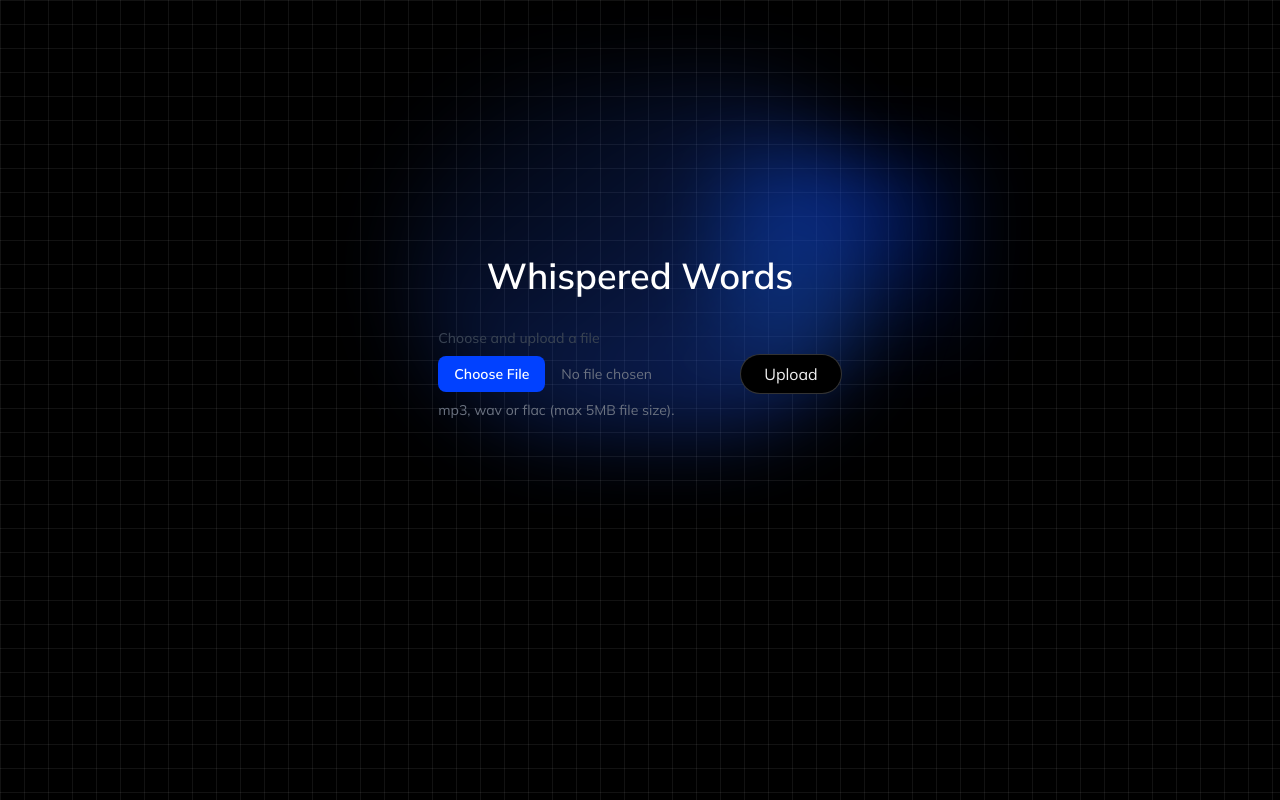
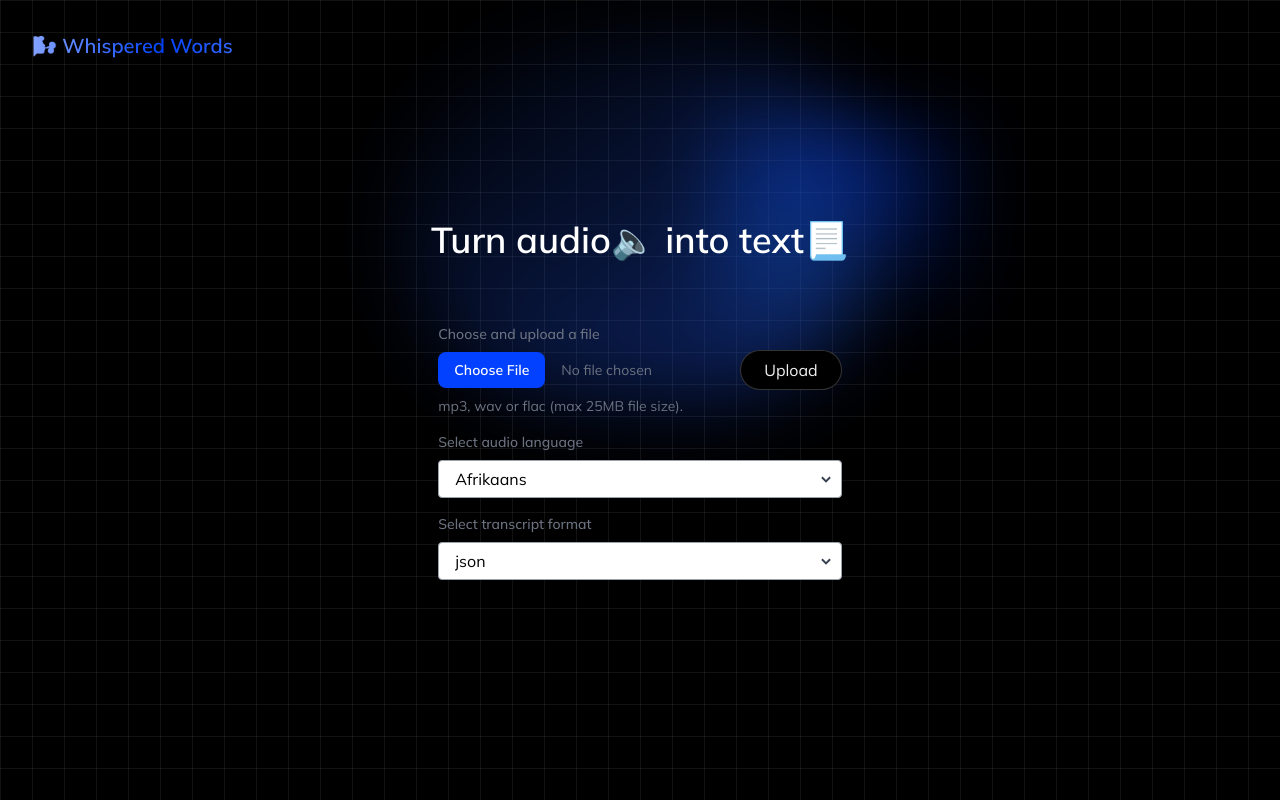
Before and after one commit to OkanBilal/whispered-words, a Next.js app: page / in a window 1280 px wide. Built offline with nearby package versions, Linux system fonts and the light colour scheme.

Commit message:
add supported language and response format

```diff
--- /dev/null
+++ b/app/components/header.tsx
@@ -0,0 +1,14 @@
+import React from "react";
+
+export default function Header() {
+  return (
+    <header className="flex items-center p-8">
+      <span
+        className="text-xl font-semibold animate-text-gradient bg-gradient-to-r from-[#cad7ff] via-[#0141ff] to-[#94aefb]
+    bg-[200%_auto] bg-clip-text text-transparent"
+      >
+        🌬️ Whispered Words
+      </span>
+    </header>
+  );
+}
--- /dev/null
+++ b/app/components/select-format.tsx
@@ -0,0 +1,42 @@
+import React from "react";
+
+interface SelectFormatProps {
+  options: Array<string>;
+  onChange: (event: React.ChangeEvent<HTMLSelectElement>) => void;
+  defaultValue?: string;
+}
+export default function SelectFormat({
+  options,
+  onChange,
+  defaultValue,
+}: SelectFormatProps) {
+  return (
+    <div className="mt-4">
+      <label className="block my-2 text-sm font-medium text-gray-500">
+        Select transcript format
+      </label>
+      <div className="relative flex items-center">
+        <select
+          onChange={onChange}
+          defaultValue={defaultValue}
+          className="block text-black appearance-none w-full bg-white border border-gray-400 hover:border-gray-500 px-4 py-2 pr-8 rounded shadow leading-tight focus:outline-none focus:shadow-outline"
+        >
+          {options.map((item, index) => (
+            <option className="text-black" key={index} value={item}>
+              {item}
+            </option>
+          ))}
+        </select>
+        <div className="absolute pointer-events-none text-gray-700 right-2">
+          <svg
+            className="fill-current h-4 w-4"
+            xmlns="http://www.w3.org/2000/svg"
+            viewBox="0 0 20 20"
+          >
+            <path d="M5.705 7l4.295 4.295L14.295 7 16 8.705l-6 6-6-6z" />
+          </svg>
+        </div>
+      </div>
+    </div>
+  );
+}
--- /dev/null
+++ b/app/components/select-language.tsx
@@ -0,0 +1,42 @@
+import React from "react";
+
+interface SelectLangugageProps {
+  options: Array<{
+    iso: string;
+    name: string;
+  }>;
+  onChange: (event: React.ChangeEvent<HTMLSelectElement>) => void;
+  defaultValue?: string;
+}
+
+export default function SelectLangugage({ options, onChange, defaultValue }: SelectLangugageProps) {
+  return (
+    <div className="mt-4">
+      <label className="block mb-2 text-sm font-medium text-gray-500">
+        Select audio language
+      </label>
+      <div className="relative flex items-center">
+        <select
+          onChange={onChange}
+          defaultValue={defaultValue}
+          className="block text-black appearance-none w-full bg-white border border-gray-400 hover:border-gray-500 px-4 py-2 pr-8 rounded shadow leading-tight focus:outline-none focus:shadow-outline"
+        >
+          {options.map((option, index) => (
+            <option className="text-black" key={index} value={option.iso}>
+              {option.name}
+            </option>
+          ))}
+        </select>
+        <div className="absolute pointer-events-none text-gray-700 right-2">
+          <svg
+            className="fill-current h-4 w-4"
+            xmlns="http://www.w3.org/2000/svg"
+            viewBox="0 0 20 20"
+          >
+            <path d="M5.705 7l4.295 4.295L14.295 7 16 8.705l-6 6-6-6z" />
+          </svg>
+        </div>
+      </div>
+    </div>
+  );
+}
--- a/app/components/upload-form.tsx
+++ b/app/components/upload-form.tsx
@@ -3,11 +3,25 @@
 import { useState } from "react";
 import ShootingStarButton from "./button/shooting-star-button";
 import axios from "axios";
+import SelectLangugage from "./select-language";
+import SelectFormat from "./select-format";
+import { supported_languages } from "../data/supported-languages";
+import { response_format } from "../data/response-format";
 
 function Upload() {
   const [file, setFile] = useState(null);
   const [response, setResponse] = useState(null);
+  const [language, setLanguage] = useState(supported_languages[0].iso);
+  const [format, setFormat] = useState(response_format[0]);
   const model = "whisper-1";
+
+  const handleLanguageChange = (event) => {
+    setLanguage(event.target.value);
+  };
+
+  const handleFormatChange = (event) => {
+    setFormat(event.target.value);
+  };
 
   const handleFileChange = (event) => {
     setFile(event.target.files[0]);
@@ -22,6 +36,8 @@ function Upload() {
     const formData = new FormData();
     formData.append("model", model);
     formData.append("file", file);
+    formData.append("language", language);
+    formData.append("response_format", format);
 
     axios
       .post("https://api.openai.com/v1/audio/transcriptions", formData, {
@@ -46,7 +62,7 @@ function Upload() {
           <div className="mr-4">
             <label
               htmlFor="file-upload"
-              className="block text-sm font-medium text-gray-700"
+              className="block text-sm font-medium text-gray-500"
             >
               Choose and upload a file
             </label>
@@ -63,20 +79,29 @@ function Upload() {
             file:text-white
               file:disabled:opacity-50
             file:bg-[#0141ff]
-      hover:file:bg-[#0141ff]
-    "
+            hover:file:bg-[#0141ff]"
             />
             <p
               className="mt-2 text-sm text-gray-500 dark:text-gray-300"
               id="file_input_help"
             >
-              mp3, wav or flac (max 5MB file size).
+              mp3, wav or flac (max 25MB file size).
             </p>
           </div>
           <div>
             <ShootingStarButton>Upload</ShootingStarButton>
           </div>
         </div>
+        <SelectLangugage
+          options={supported_languages}
+          onChange={handleLanguageChange}
+          defaultValue={supported_languages[0].iso}
+        />
+        <SelectFormat
+          options={response_format}
+          onChange={handleFormatChange}
+          defaultValue={response_format[0]}
+        />
       </form>
       {response ? <div>{JSON.stringify(response, null, 2)}</div> : null}
     </div>
--- /dev/null
+++ b/app/data/response-format.tsx
@@ -0,0 +1 @@
+export const response_format = ["json", "text", "srt", "verbose_json", "vtt"];
--- /dev/null
+++ b/app/data/supported-languages.tsx
@@ -0,0 +1,59 @@
+export const supported_languages = [
+  { name: "Afrikaans", iso: "af" },
+  { name: "Arabic", iso: "ar" },
+  { name: "Armenian", iso: "hy" },
+  { name: "Azerbaijani", iso: "az" },
+  { name: "Belarusian", iso: "be" },
+  { name: "Bosnian", iso: "bs" },
+  { name: "Bulgarian", iso: "bg" },
+  { name: "Catalan", iso: "ca" },
+  { name: "Chinese", iso: "zh" },
+  { name: "Croatian", iso: "hr" },
+  { name: "Czech", iso: "cs" },
+  { name: "Danish", iso: "da" },
+  { name: "Dutch", iso: "nl" },
+  { name: "English", iso: "en" },
+  { name: "Estonian", iso: "et" },
+  { name: "Finnish", iso: "fi" },
+  { name: "French", iso: "fr" },
+  { name: "Galician", iso: "gl" },
+  { name: "German", iso: "de" },
+  { name: "Greek", iso: "el" },
+  { name: "Hebrew", iso: "he" },
+  { name: "Hindi", iso: "hi" },
+  { name: "Hungarian", iso: "hu" },
+  { name: "Icelandic", iso: "is" },
+  { name: "Indonesian", iso: "id" },
+  { name: "Italian", iso: "it" },
+  { name: "Japanese", iso: "ja" },
+  { name: "Kannada", iso: "kn" },
+  { name: "Kazakh", iso: "kk" },
+  { name: "Korean", iso: "ko" },
+  { name: "Latvian", iso: "lv" },
+  { name: "Lithuanian", iso: "lt" },
+  { name: "Macedonian", iso: "mk" },
+  { name: "Malay", iso: "ms" },
+  { name: "Marathi", iso: "mr" },
+  { name: "Maori", iso: "mi" },
+  { name: "Nepali", iso: "ne" },
+  { name: "Norwegian", iso: "no" },
+  { name: "Persian", iso: "fa" },
+  { name: "Polish", iso: "pl" },
+  { name: "Portuguese", iso: "pt" },
+  { name: "Romanian", iso: "ro" },
+  { name: "Russian", iso: "ru" },
+  { name: "Serbian", iso: "sr" },
+  { name: "Slovak", iso: "sk" },
+  { name: "Slovenian", iso: "sl" },
+  { name: "Spanish", iso: "es" },
+  { name: "Swahili", iso: "sw" },
+  { name: "Swedish", iso: "sv" },
+  { name: "Tagalog", iso: "tl" },
+  { name: "Tamil", iso: "ta" },
+  { name: "Thai", iso: "th" },
+  { name: "Turkish", iso: "tr" },
+  { name: "Ukrainian", iso: "uk" },
+  { name: "Urdu", iso: "ur" },
+  { name: "Vietnamese", iso: "vi" },
+  { name: "Welsh", iso: "cy" },
+];
--- a/app/layout.tsx
+++ b/app/layout.tsx
@@ -1,6 +1,7 @@
 import type { Metadata } from "next";
 import { Mulish } from "next/font/google";
 import "@/styles/globals.css";
+import Header from "./components/header";
 
 const inter = Mulish({ subsets: ["latin"] });
 
@@ -17,9 +18,10 @@ export default function RootLayout({
   return (
     <html lang="en">
       <body
-        className={`"absolute inset-0 h-full w-full bg-black bg-[linear-gradient(to_right,#ffffff12_1px,transparent_1px),linear-gradient(to_bottom,#ffffff12_1px,transparent_1px)] bg-[size:24px_24px]  mx-auto max-w-6xl  " ${inter.className} `}
+        className={`"absolute inset-0 h-full w-full bg-black bg-[linear-gradient(to_right,#ffffff12_1px,transparent_1px),linear-gradient(to_bottom,#ffffff12_1px,transparent_1px)] bg-[size:32px_32px] " ${inter.className} `}
       >
-        {children}
+        <Header />
+        <main className="relative mx-auto max-w-6xl">{children}</main>
       </body>
     </html>
   );
--- a/app/page.tsx
+++ b/app/page.tsx
@@ -3,10 +3,10 @@ import Upload from "./components/upload-form";
 
 export default function Home() {
   return (
-    <main className="flex min-h-screen flex-col items-center p-40 ">
-      <div className="relative pt-24 flex place-items-center before:absolute before:h-[300px] before:w-[480px] before:-translate-x-1/2 before:rounded-full before:blur-2xl before:content-[''] after:absolute after:-z-20 after:h-[180px] after:w-[240px] after:translate-x-1/3 after:bg-gradient-conic  after:blur-2xl after:content-[''] before:bg-gradient-to-br before:from-transparent before:to-blue-700 before:opacity-50 after:from-sky-900 after:via-[#0141ff] after:opacity-40 before:lg:h-[360px] z-[-1]"></div>
-      <p className=" text-white text-4xl mb-8 font-semibold">Whispered Words</p>
+    <div className="flex  flex-col items-center p-32 ">
+      <div className="relative flex place-items-center before:absolute before:h-[300px] before:w-[480px] before:-translate-x-1/2 before:rounded-full before:blur-2xl before:content-[''] after:absolute after:-z-20 after:h-[180px] after:w-[240px] after:translate-x-1/3 after:bg-gradient-conic  after:blur-2xl after:content-[''] before:bg-gradient-to-br before:from-transparent before:to-blue-700 before:opacity-50 after:from-sky-900 after:via-[#0141ff] after:opacity-40 before:lg:h-[360px] z-[-1]"/>
+      <p className="text-white text-4xl font-semibold mb-16" >Turn audio🔈 into text📃</p>
       <Upload />
-    </main>
+    </div>
   );
 }
--- a/tailwind.config.ts
+++ b/tailwind.config.ts
@@ -1,21 +1,22 @@
-import type { Config } from 'tailwindcss'
+import type { Config } from "tailwindcss";
 
 const config: Config = {
   content: [
-    './pages/**/*.{js,ts,jsx,tsx,mdx}',
-    './components/**/*.{js,ts,jsx,tsx,mdx}',
-    './app/**/*.{js,ts,jsx,tsx,mdx}',
+    "./pages/**/*.{js,ts,jsx,tsx,mdx}",
+    "./components/**/*.{js,ts,jsx,tsx,mdx}",
+    "./app/**/*.{js,ts,jsx,tsx,mdx}",
   ],
   theme: {
     extend: {
       backgroundImage: {
-        'gradient-radial': 'radial-gradient(var(--tw-gradient-stops))',
-        'gradient-conic':
-          'conic-gradient(from 180deg at 50% 50%, var(--tw-gradient-stops))',
+        "gradient-radial": "radial-gradient(var(--tw-gradient-stops))",
+        "gradient-conic":
+          "conic-gradient(from 180deg at 50% 50%, var(--tw-gradient-stops))",
       },
       animation: {
         flip: "flip 6s infinite steps(2, end)",
         rotate: "rotate 3s linear infinite both",
+        "text-gradient": "text 3s linear infinite",
       },
       keyframes: {
         flip: {
@@ -28,9 +29,14 @@ const config: Config = {
             transform: "rotate(90deg)",
           },
         },
+        text: {
+          from: {
+            backgroundPosition: "200% center",
+          },
+        },
       },
     },
   },
   plugins: [],
-}
-export default config
+};
+export default config;
```
Lines whose indentation alone changed are shown as unchanged.
